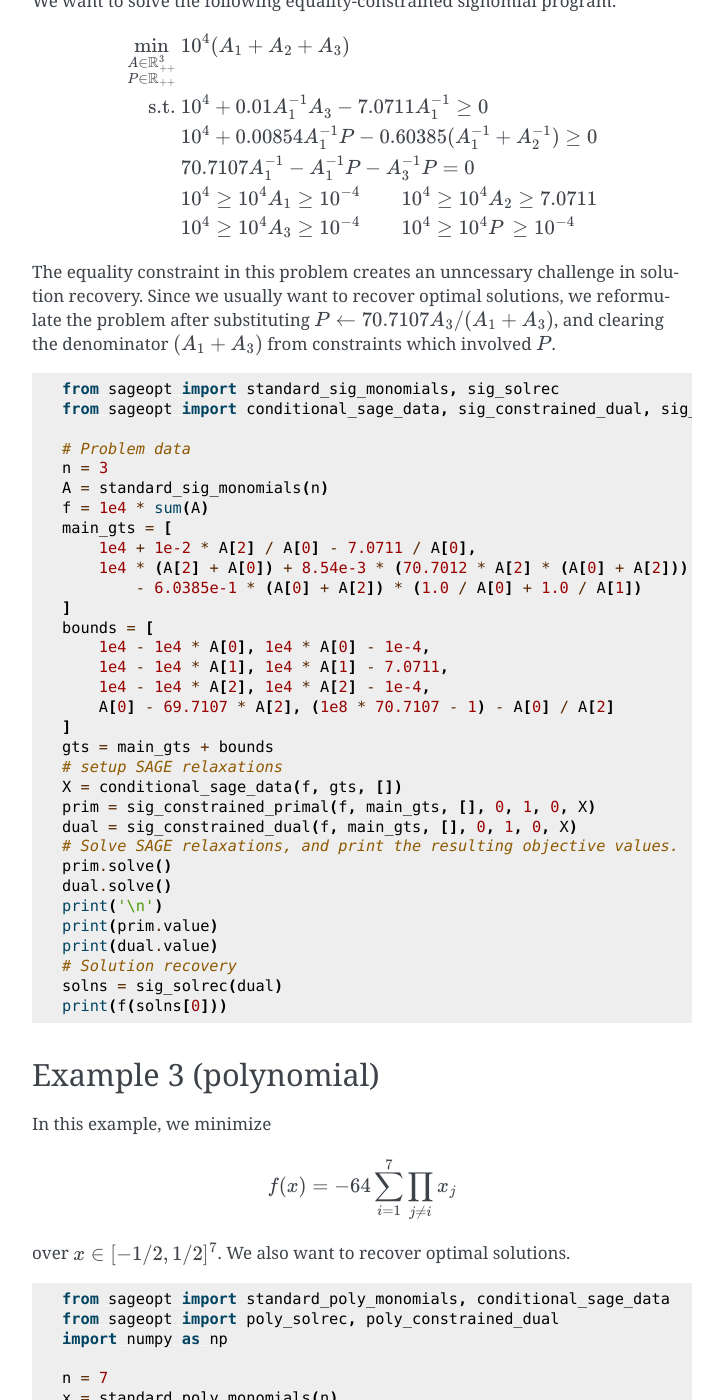
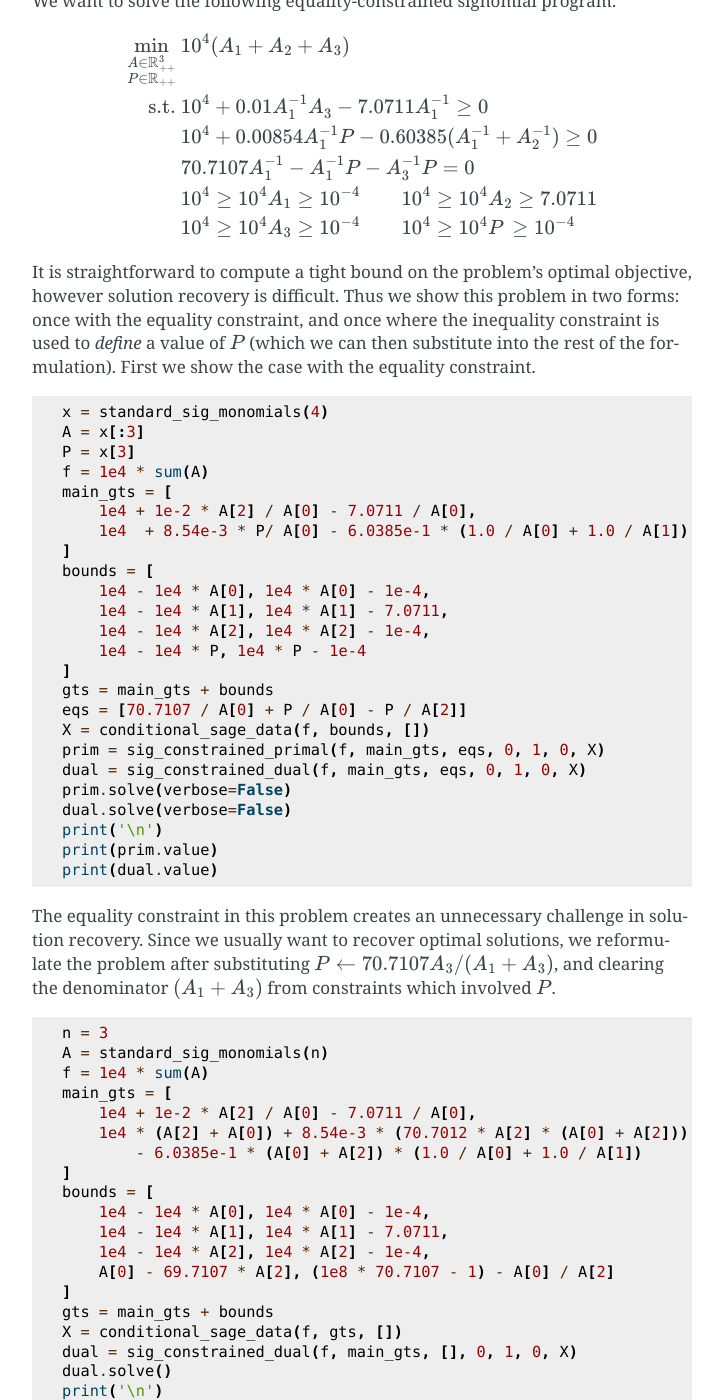
Before and after one commit to rileyjmurray/sageopt, a Sphinx documentation site: the page built from source/examples/relative_entropy_and_partial_dualization.rst, in a window 1280 px wide and 1400 px high, scrolled down 1598 px. Shown: the whole window, without its empty margins (388-1111 px from the left). Built offline with Sphinx 7.4.7, drawn with Linux system fonts in a browser that asks for light colours.

Commit message:
edits to ex2

```diff
--- a/source/examples/relative_entropy_and_partial_dualization.rst
+++ b/source/examples/relative_entropy_and_partial_dualization.rst
@@ -88,12 +88,40 @@ We want to solve the following equality-constrained signomial program.
                &~ 10^4 \geq 10^4 A_3 \geq 10^{-4} \qquad 10^4 \geq 10^4 P_{~} \geq 10^{-4}
    \end{align*}
 
-The equality constraint in this problem creates an unncessary challenge in solution recovery. Since we usually want to recover optimal solutions, we reformulate the problem after substituting :math:`P \leftarrow 70.7107 A_3 / (A_1 + A_3)`, and clearing the denominator :math:`(A_1 + A_3)` from constraints which involved :math:`P`. ::
 
-   from sageopt import standard_sig_monomials, sig_solrec
-   from sageopt import conditional_sage_data, sig_constrained_dual, sig_constrained_primal
+It is straightforward to compute a tight bound on the problem's optimal objective, however solution recovery is
+difficult. Thus we show this problem in two forms: once with the equality constraint, and once where the inequality
+constraint is used to *define* a value of :math:`P` (which we can then substitute into the rest of the formulation).
+First we show the case with the equality constraint. ::
 
-   # Problem data
+   x = standard_sig_monomials(4)
+   A = x[:3]
+   P = x[3]
+   f = 1e4 * sum(A)
+   main_gts = [
+       1e4 + 1e-2 * A[2] / A[0] - 7.0711 / A[0],
+       1e4  + 8.54e-3 * P/ A[0] - 6.0385e-1 * (1.0 / A[0] + 1.0 / A[1])
+   ]
+   bounds = [
+       1e4 - 1e4 * A[0], 1e4 * A[0] - 1e-4,
+       1e4 - 1e4 * A[1], 1e4 * A[1] - 7.0711,
+       1e4 - 1e4 * A[2], 1e4 * A[2] - 1e-4,
+       1e4 - 1e4 * P, 1e4 * P - 1e-4
+   ]
+   gts = main_gts + bounds
+   eqs = [70.7107 / A[0] + P / A[0] - P / A[2]]
+   X = conditional_sage_data(f, bounds, [])
+   prim = sig_constrained_primal(f, main_gts, eqs, 0, 1, 0, X)
+   dual = sig_constrained_dual(f, main_gts, eqs, 0, 1, 0, X)
+   prim.solve(verbose=False)
+   dual.solve(verbose=False)
+   print('\n')
+   print(prim.value)
+   print(dual.value)
+
+The equality constraint in this problem creates an unnecessary challenge in solution recovery. Since we usually want
+to recover optimal solutions, we reformulate the problem after substituting :math:`P \leftarrow 70.7107 A_3 / (A_1 + A_3)`, and clearing the denominator :math:`(A_1 + A_3)` from constraints which involved :math:`P`. ::
+
    n = 3
    A = standard_sig_monomials(n)
    f = 1e4 * sum(A)
@@ -109,17 +137,11 @@ The equality constraint in this problem creates an unncessary challenge in solut
        A[0] - 69.7107 * A[2], (1e8 * 70.7107 - 1) - A[0] / A[2]
    ]
    gts = main_gts + bounds
-   # setup SAGE relaxations
    X = conditional_sage_data(f, gts, [])
-   prim = sig_constrained_primal(f, main_gts, [], 0, 1, 0, X)
    dual = sig_constrained_dual(f, main_gts, [], 0, 1, 0, X)
-   # Solve SAGE relaxations, and print the resulting objective values.
-   prim.solve()
    dual.solve()
    print('\n')
-   print(prim.value)
    print(dual.value)
-   # Solution recovery
    solns = sig_solrec(dual)
    print(f(solns[0]))
 
```
